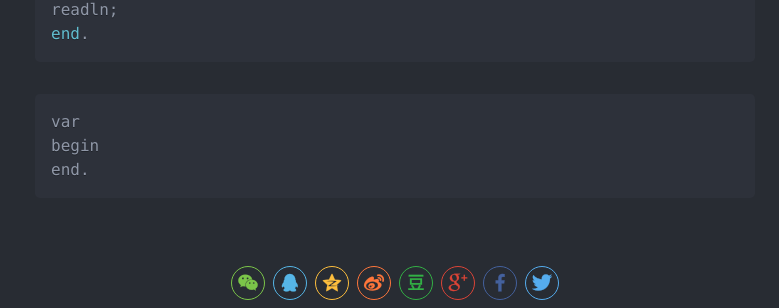
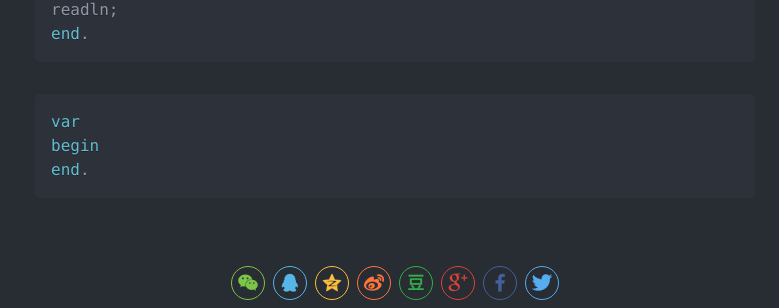
Before and after one commit to wwwxxxzzz666/wwwxxxzzz666.github.io, a Jekyll site: the page built from _posts/2018-08-13-test1.md, in a window 1280 px wide and 900 px high, scrolled down 929 px. Shown: the part 148-456 px from the top of the window, without its empty margins (245-1024 px from the left). Built offline with Jekyll 4.4.1, drawn with Linux system fonts in a browser that asks for light colours; nearby versions of some CDN libraries; comment, search, counter and statistics services are not loaded; a style sheet for code colours, icons or effects is not loaded.

Commit message:
Update 2018-08-13-test1.md

````diff
--- a/_posts/2018-08-13-test1.md
+++ b/_posts/2018-08-13-test1.md
@@ -9,7 +9,8 @@ tags: 施工
 
 ~~其实已经一天半了~~
 
-现在这个Blog已经初见雏形，新的评论系统已经上线，原来的板子用的是`disqus`，然而神奇的是昨晚还能正常登录的官网今天就凉了~~估计被墙了~~ (话说`reddit`好像这两天也被~~墙~~了)，诶。。所以现在只好用`gitalk`了，目前来看效果不错，只要有github的账号就能直接评论。~~然而这里并没有什么值得评论的东西~~
+现在这个Blog已经初见雏形，新的评论系统已经上线，原来的板子用的是`disqus`，然而神奇的是昨晚还能正常登录的官网今天就凉了~~估计被墙了~~ (话说`reddit`好像这两天也被~~墙~~了)，诶。。所以现在只好用`gitalk`了，目前来看效果不错，只要有github的账号就能直接评论。
+~~然而这里并没有什么值得评论的东西~~
 
 另外我又突然发现代码背景出问题了，原本是黑背景，然而现在变白了，弄得啥都看不清。。目测可能是这个板子夜间主题的一些问题。。目前暂时除了全天候实施夜间主题外，还没找到其它什么好的办法。。~~js,CSS什么的不会啊qwq~~
 
@@ -31,7 +32,7 @@ readln;
 end.
 ```
 
-~~~
+~~~pascal
 var
 begin
 end.
````
